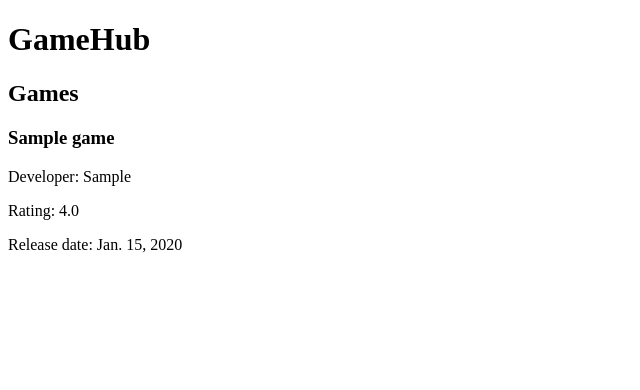
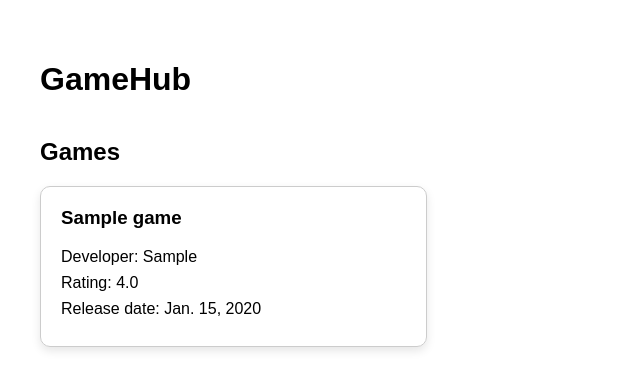
Before and after one commit to Aylar-Hosseinzadeh/gamehub, a Django app: page /games/ in a window 1280 px wide. Shown: the top 390 px of the page, without its empty margins (0-640 px from the left). Run offline with Django 5.2, Linux system fonts and the light colour scheme; tables that the repository leaves empty hold one stand-in row (values such as "Sample post").

Commit message:
Style game list page
Add static CSS, game cards, grid layout, and hover effects.

```diff
--- /dev/null
+++ b/games/static/games/style.css
@@ -0,0 +1,40 @@
+
+body {
+    font-family: Arial, sans-serif;
+    margin: 0;
+    padding: 40px;
+}
+
+.site-header {
+    margin-bottom: 40px;
+}
+
+.games-section h2 {
+    margin-bottom: 20px;
+}
+
+.games-grid {
+    display: grid;
+    grid-template-columns: repeat(3, 1fr);
+    gap: 20px;
+}
+
+.game-card {
+    padding: 20px;
+    border: 1px solid #ccc;
+    border-radius: 10px;
+    box-shadow: 0 4px 10px rgba(0, 0, 0, 0.1);
+    transition: transform 0.2s ease;
+}
+
+.game-card:hover {
+    transform: translateY(-5px);
+}
+
+.game-card h3 {
+    margin-top: 0;
+}
+
+.game-card p {
+    margin: 8px 0;
+}
--- a/games/templates/games/home.html
+++ b/games/templates/games/home.html
@@ -1,24 +1,45 @@
+{% load static %}
 <!DOCTYPE html>
 <html lang="en">
 <head>
+<head>
     <meta charset="UTF-8">
-    <meta name="viewport" content="width=device-width, initial-scale=1.0">
     <title>GameHub</title>
+
+    <link rel="stylesheet" href="{% static 'games/style.css' %}">
+</head>
 </head>
 <body>
 
+    <header class="site-header">
         <h1>GameHub</h1>
+    </header>
+
+    <main>
+        <section class="games-section">
+
             <h2>Games</h2>
 
+            <div class="games-grid">
+
                 {% for game in games %}
-        <div>
+                    <article class="game-card">
+
                         <h3>{{ game.title }}</h3>
 
                         <p>Developer: {{ game.developer }}</p>
                         <p>Rating: {{ game.rating }}</p>
                         <p>Release date: {{ game.release_date }}</p>
+
+                    </article>
+                {% empty %}
+                    <p>No games available.</p>
+                {% endfor %}
+
             </div>
-    {% endfor %}
+
+        </section>
+    </main>
 
 </body>
 </html>
```
Lines whose indentation alone changed are shown as unchanged.
